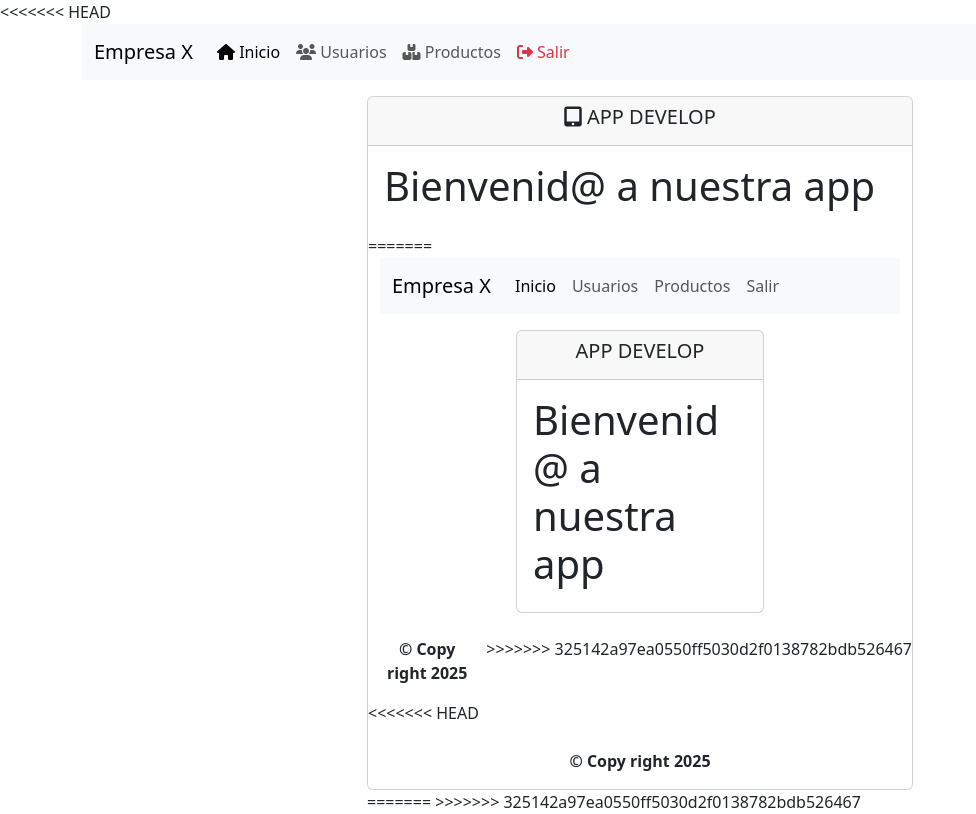
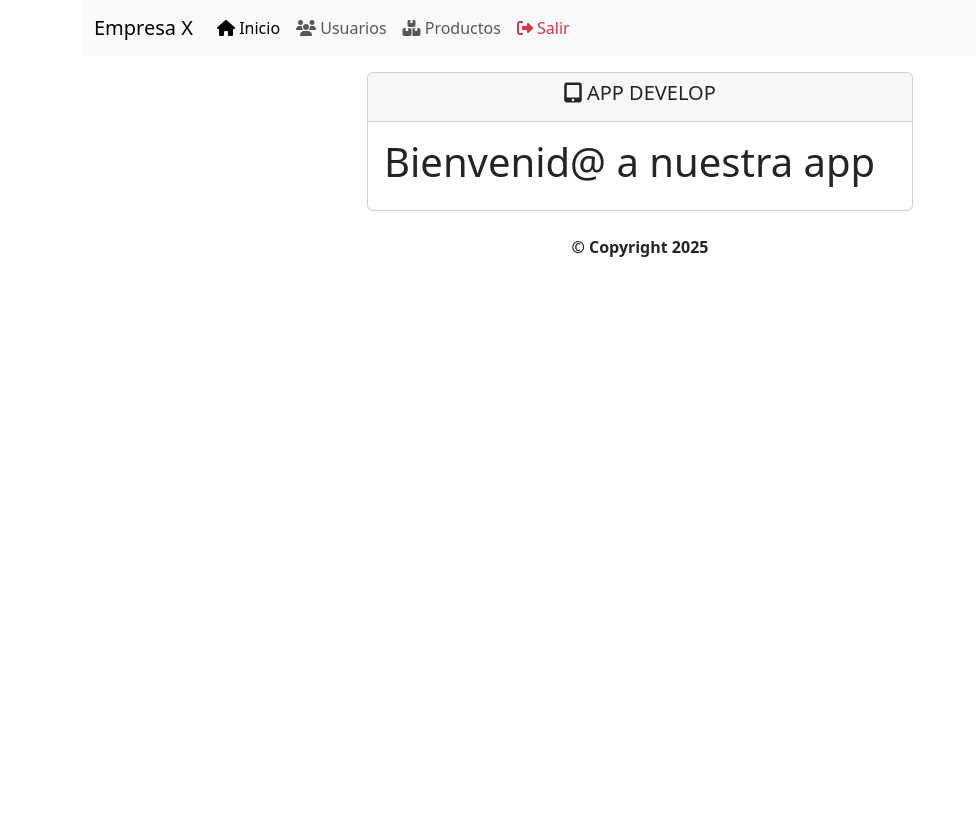
Before and after one commit to JuanDanielG/app-develop-c, a plain HTML site: page admin/dashboard.html in a window 1280 px wide. Shown: the whole page, without its empty margins (0-976 px from the left). Drawn offline with nearby package versions, Linux system fonts and the light colour scheme; sample sign-in values are in the browser's storage.

Commit message:
corrección de errores en el dashboard

```diff
--- a/admin/dashboard.html
+++ b/admin/dashboard.html
@@ -1,6 +1,5 @@
 <!doctype html>
 <html lang="es">
-<<<<<<< HEAD
 
 <head>
   <meta charset="utf-8">
@@ -59,68 +58,12 @@
               <h1>Bienvenid@ a nuestra app</h1>
             </div>
           </div>
-=======
-  <head>
-    <meta charset="utf-8">
-    <meta name="viewport" content="width=device-width, initial-scale=1">
-    <title>App develop - Dashboard</title>
-    <link href="https://cdn.jsdelivr.net/npm/bootstrap@5.3.5/dist/css/bootstrap.min.css" rel="stylesheet" integrity="sha384-SgOJa3DmI69IUzQ2PVdRZhwQ+dy64/BUtbMJw1MZ8t5HZApcHrRKUc4W0kG879m7" crossorigin="anonymous">
-  </head>
-  <body>
-    <div class="container">
-        <div class="row">
-            <div class="col">
-              <nav class="navbar navbar-expand-lg bg-body-tertiary">
-                <div class="container-fluid">
-                  <a class="navbar-brand" href="#">Empresa X</a>
-                  <button class="navbar-toggler" type="button" data-bs-toggle="collapse" data-bs-target="#navbarSupportedContent" aria-controls="navbarSupportedContent" aria-expanded="false" aria-label="Toggle navigation">
-                    <span class="navbar-toggler-icon"></span>
-                  </button>
-                  <div class="collapse navbar-collapse" id="navbarSupportedContent">
-                    <ul class="navbar-nav me-auto mb-2 mb-lg-0">
-                      <li class="nav-item">
-                        <a class="nav-link active" aria-current="page" href="dashboard.html">Inicio</a>
-                      </li>
-                      <li class="nav-item">
-                        <a class="nav-link" href="#users" onclick="users('1')">Usuarios</a>
-                      </li>
-                      <li class="nav-item">
-                        <a class="nav-link" href="#products" onclick="products()">Productos</a>
-                      </li>
-                      <li class="nav-item">
-                        <a class="nav-link" href="#logout" onclick="logout()">Salir</a>
-                      </li>
-                    </ul>
-                  </div>
-                </div>
-              </nav>
-            </div>
         </div>
-        <div class="row mt-3 justify-content-center">
-            <div class="col-6">
-                <div class="card">
-                    <div class="card-header text-center" id="cardHeader">
-                      <h5>APP DEVELOP</h5>
-                    </div>
-                    <div class="card-body">
-                        <div id="info">
-                          <h1>Bienvenid@ a nuestra app</h1>
-                        </div>
-                    </div>
-                </div>
-            </div>
-        </div>
-        <div class="row mt-4">
-            <div class="col">
-                <p class="fw-bolder text-center">&copy; Copy right 2025</p>
-            </div>
->>>>>>> 325142a97ea0550ff5030d2f0138782bdb526467
-        </div>
+      </div>
     </div>
-<<<<<<< HEAD
     <div class="row mt-4">
       <div class="col">
-        <p class="fw-bolder text-center">&copy; Copy right 2025</p>
+        <p class="fw-bolder text-center">&copy; Copyright 2025</p>
       </div>
     </div>
   </div>
@@ -133,11 +76,4 @@
   <script src="../js/productService.js"></script>
 </body>
 
-=======
-    <script src="https://cdn.jsdelivr.net/npm/bootstrap@5.3.5/dist/js/bootstrap.bundle.min.js" integrity="sha384-k6d4wzSIapyDyv1kpU366/PK5hCdSbCRGRCMv+eplOQJWyd1fbcAu9OCUj5zNLiq" crossorigin="anonymous"></script>
-    <script src="../js/dashboardService.js"></script>
-    <script src="../js/userService.js"></script>
-    <script src="../js/productService.js"></script>
-  </body>
->>>>>>> 325142a97ea0550ff5030d2f0138782bdb526467
 </html>
```
